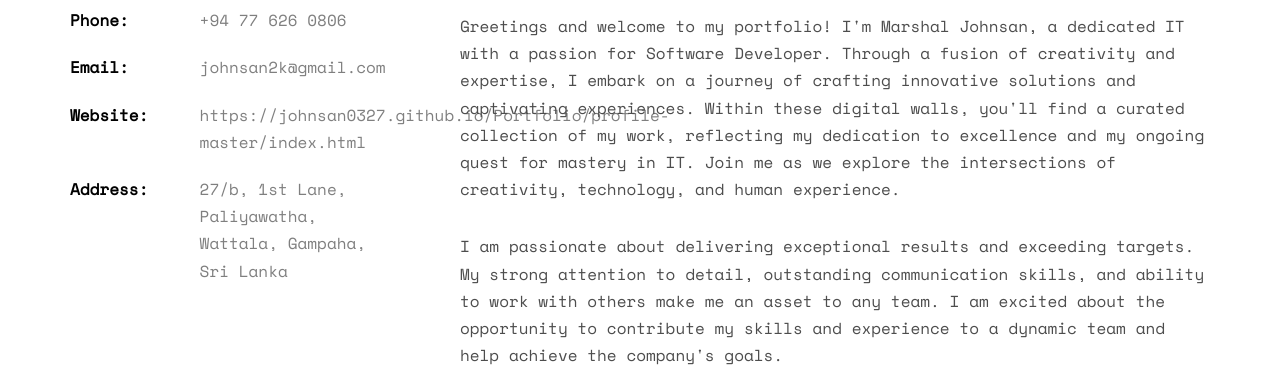
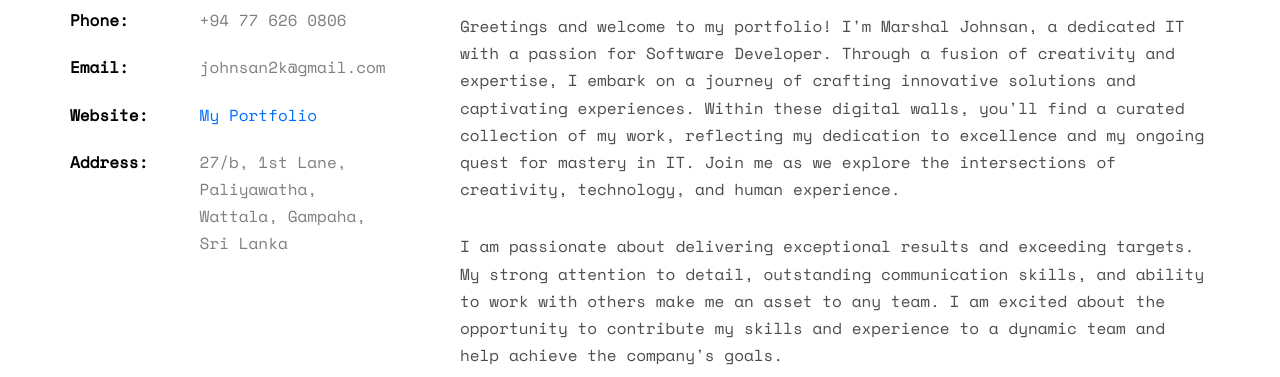
Before and after one commit to Johnsan0327/Portfolio, a plain HTML site: page profile-master/index.html in a window 1280 px wide. Shown: the part 1112-1489 px from the top of the page. Drawn offline with nearby package versions, Linux system fonts and the light colour scheme; files whose address does not match are found by name.

Commit message:
Update index.html
changed the portfolio Link

```diff
--- a/profile-master/index.html
+++ b/profile-master/index.html
@@ -100,7 +100,7 @@
 						<li><span class="first-block">Full Name:</span><span class="second-block">Marshal Johnsan</span></li>
 						<li><span class="first-block">Phone:</span><span class="second-block">+94 77 626 0806</span></li>
 						<li><span class="first-block">Email:</span><span class="second-block">johnsan2k@gmail.com</span></li>
-						<li><span class="first-block">Website:</span><span class="second-block">https://johnsan0327.github.io/Portfolio/profile-master/index.html</span></li>
+						<li><span class="first-block">Website:</span><span class="second-block"><a href="https://johnsan0327.github.io/Portfolio/profile-master/index.html">My Portfolio</a></span></li>
 						<li><span class="first-block">Address:</span><span class="second-block">27/b, 1st Lane, Paliyawatha, Wattala, Gampaha, Sri Lanka</span></li>
 					</ul>
 				</div>
```
